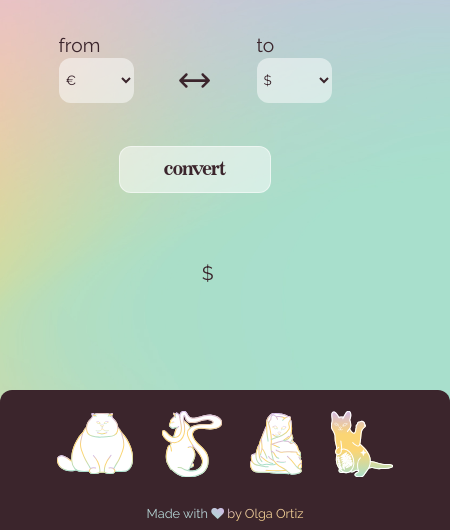
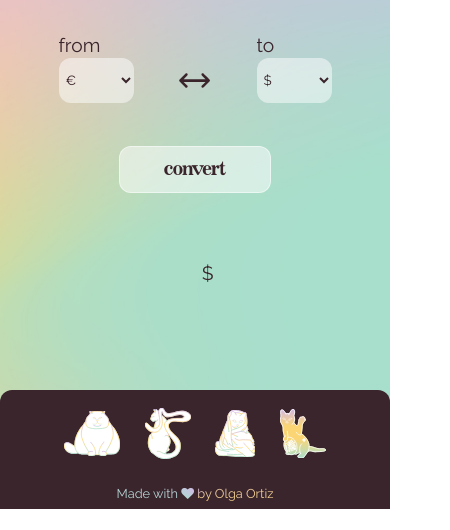
Before and after one commit to OlgaOrtiz/Converter, a website built with Vite: page coin_converter.html in a window 390 px wide. Shown: the part 327-857 px from the top of the page, 450 px wide, since content can reach past the window. Built offline with nearby package versions, Linux system fonts and the light colour scheme; no server answers.

Commit message:
- Added a max-width to the footer in mobile devices

```diff
--- a/assets/css/converter-media.css
+++ b/assets/css/converter-media.css
@@ -7,19 +7,25 @@
     }
 
     #weight{
-        width: 56px;
+        max-width: 56px;
     }
 
     #length{
-        width: 46px;
+        max-width: 46px;
     }
 
     #temperature{
-        width: 40px;
+        max-width: 40px;
     }
 
     #coin{
-        width: 46px;
+        max-width: 46px;
+    }
+
+    footer{
+        max-width: 100%;
+        border-top-left-radius: 0px;
+        border-top-right-radius: none;
     }
 }
 
```
